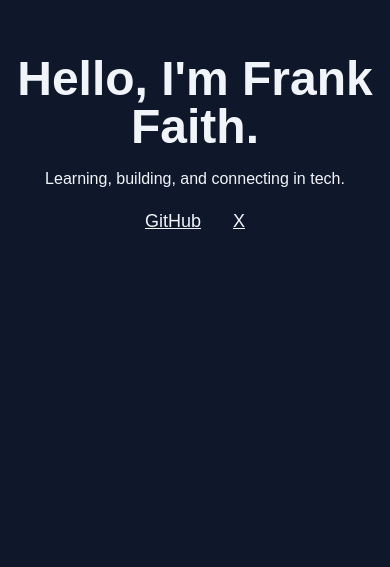
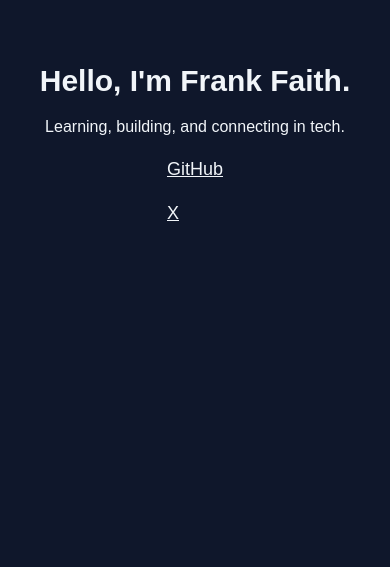
Before and after one commit to NetWithFaith/my-portfolio, a SvelteKit app: page / in a window 390 px wide. Shown: the part 277-844 px from the top of the page. Built offline with nearby package versions, Linux system fonts and the light colour scheme.

Commit message:
improve mobile responsiveness

```diff
--- a/src/routes/+page.svelte
+++ b/src/routes/+page.svelte
@@ -1,5 +1,5 @@
 <div class="min-h-screen flex flex-col items-center justify-center bg-slate-900 text-slate-100 gap-4">
-	<h1 class="text-5xl font-bold text-center">
+	<h1 class="text-3xl md:text-5xl font-bold text-center">
 		Hello, I'm Frank Faith.
 	</h1>
 
@@ -7,7 +7,7 @@
 		Learning, building, and connecting in tech.
 	</p>
 
-	<div class="flex gap-8">
+	<div class="flex flex-col gap-4 md:flex-row md:gap-8">
 		<a href="https://github.com/NetWithFaith" target="_blank" class="text-lg underline hover:text-blue-400 transition-colors">
 			GitHub
 		</a>
```
